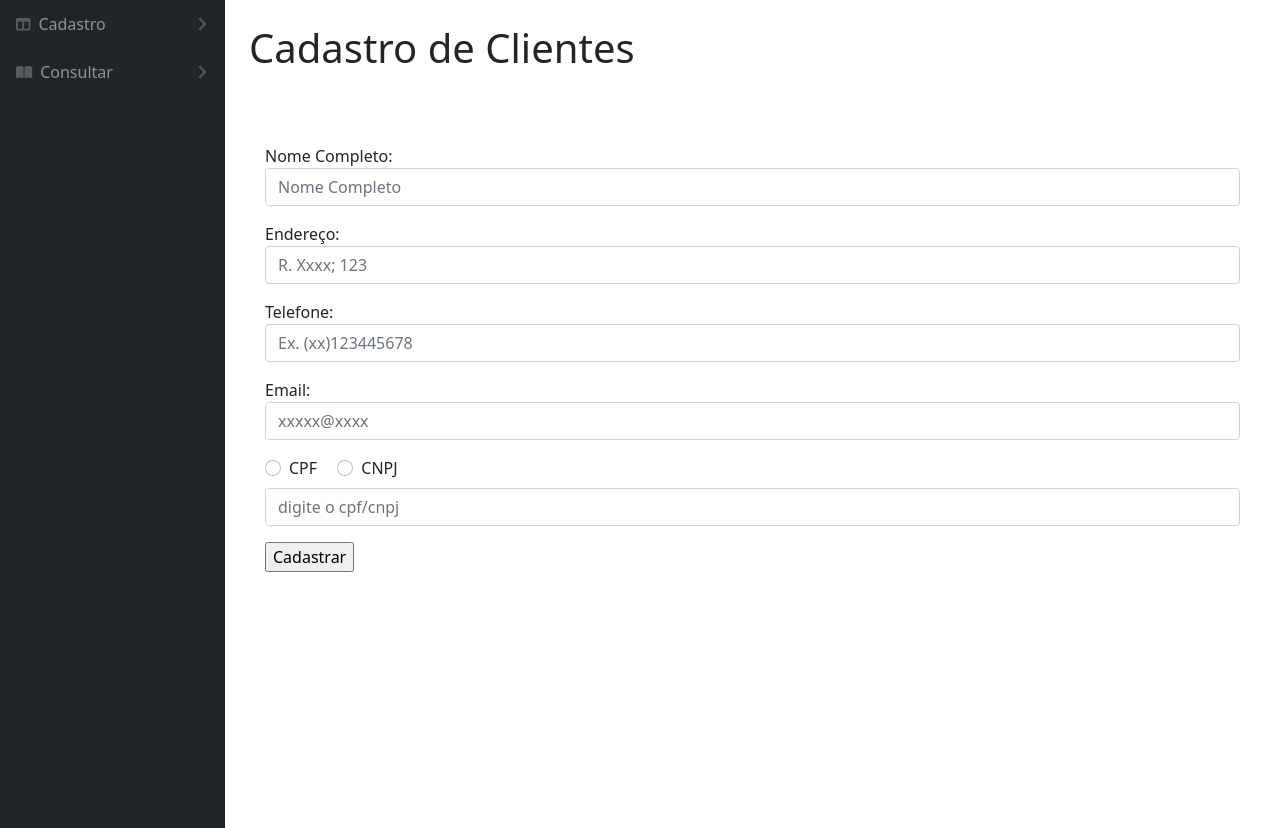
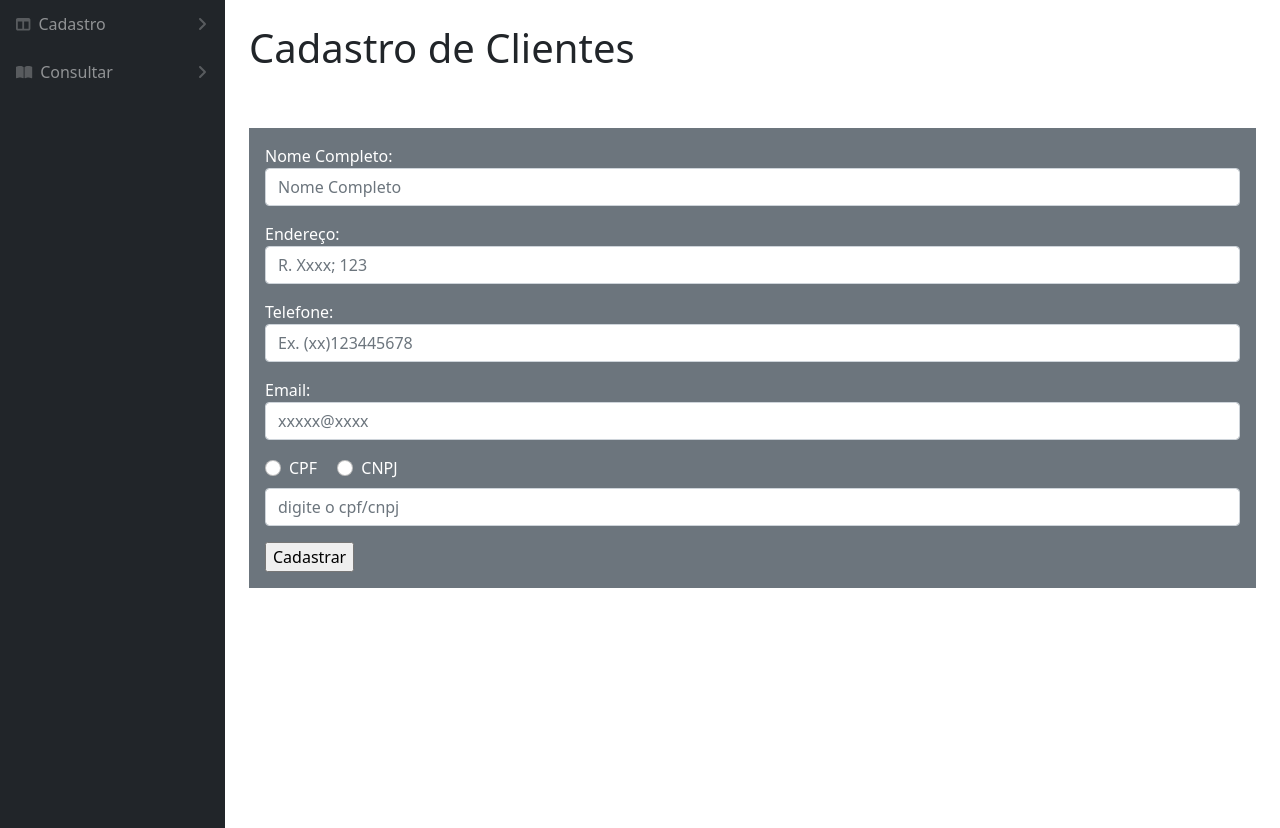
Before and after one commit to Rubyzzs/crud, a PHP site: page /clientes.php in a window 1280 px wide. Shown: the part 56-884 px from the top of the page. Run offline with PHP 8.4, Linux system fonts and the light colour scheme; some libraries are stand-ins or nearby versions.

Commit message:
Cor de fundo do forms

```diff
--- a/area_admin/clientes.php
+++ b/area_admin/clientes.php
@@ -102,7 +102,7 @@
                         </ol>
                         -->
                     <div>
-                        <div class="card-body">
+                        <div class="card-body p-3 mb-2 bg-secondary text-white">
                             <form action="" method="POST">
                                 <div class="mb-3">
                                     <label for="nome">Nome Completo:</label>
```
